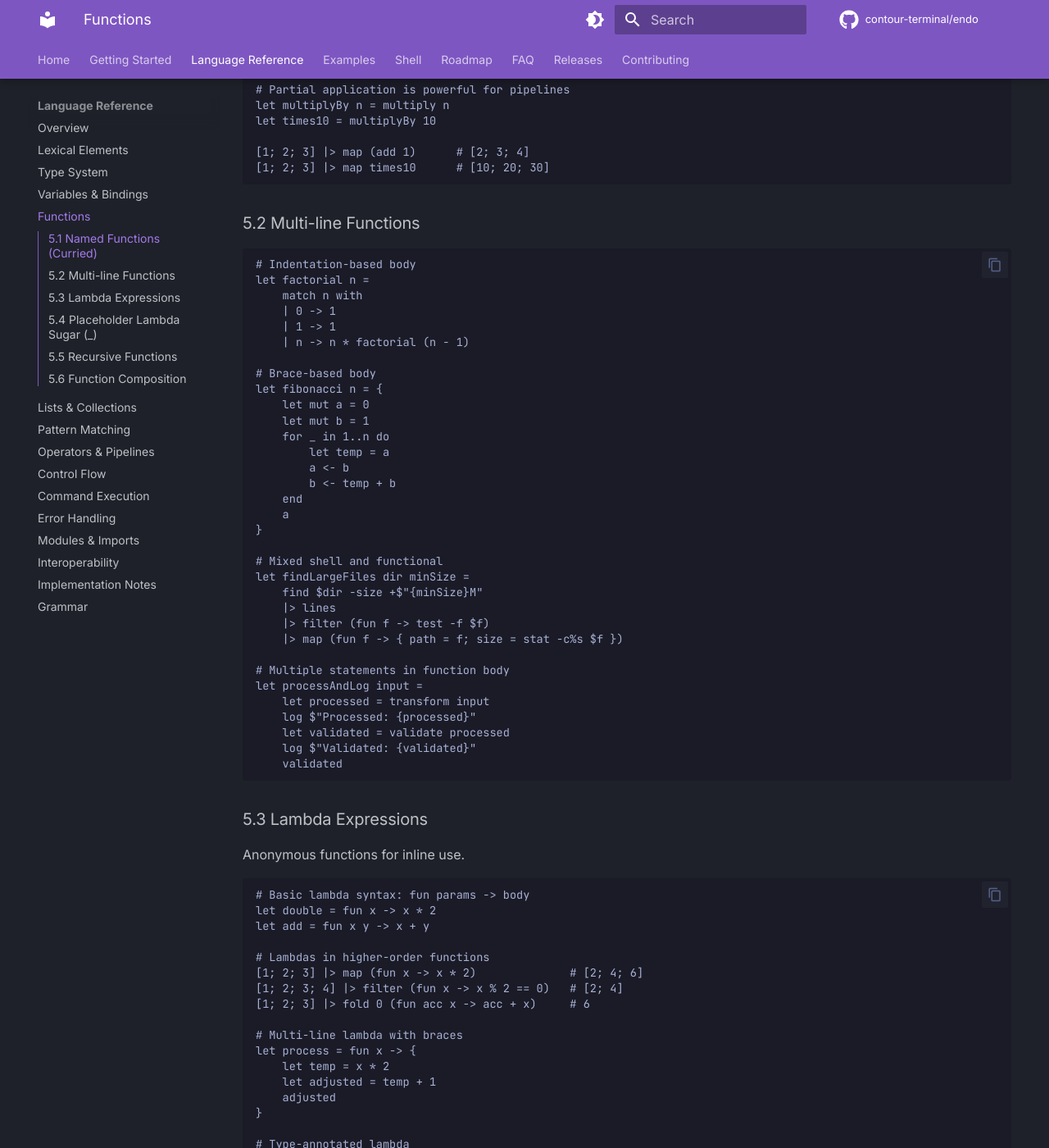
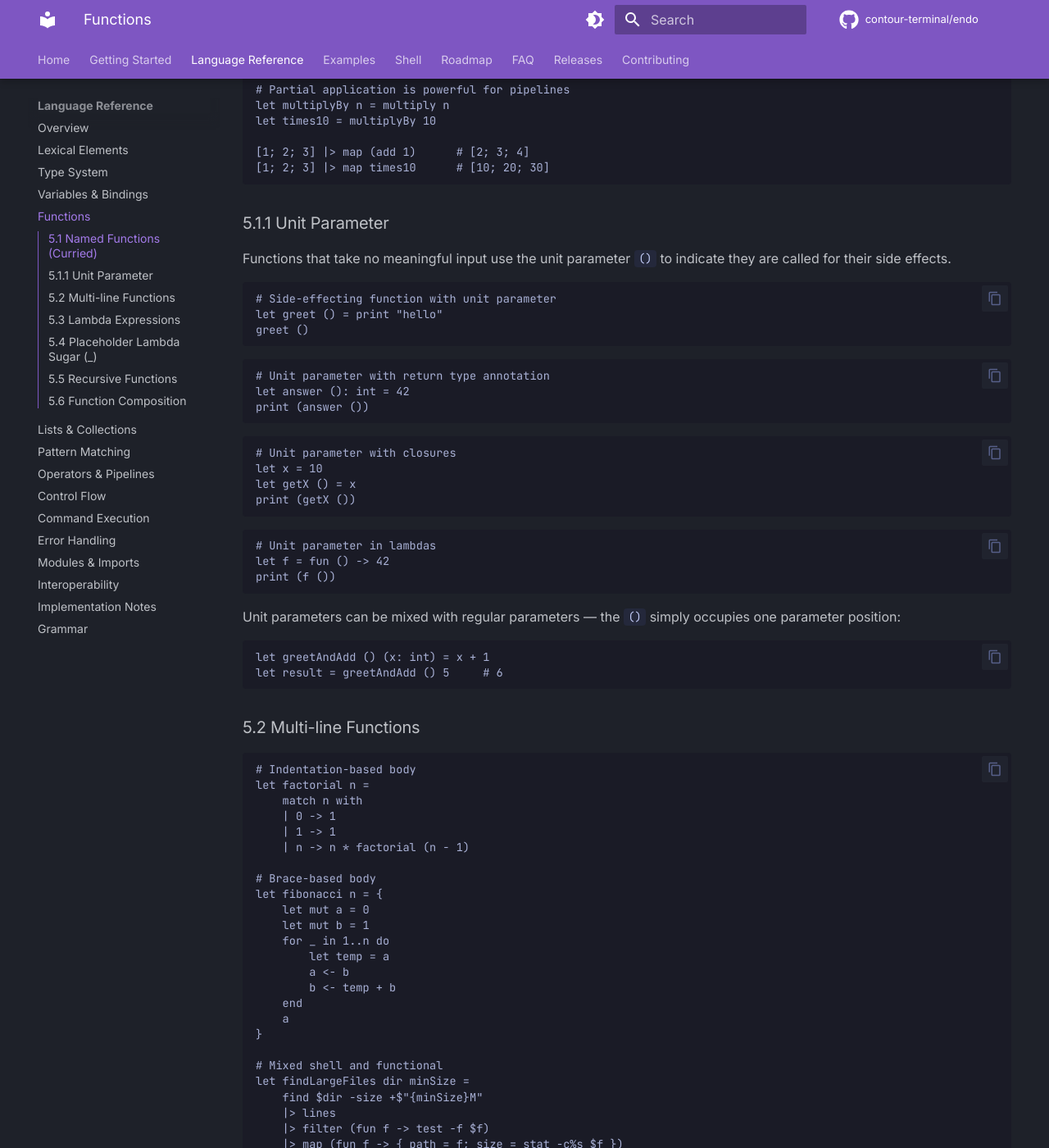
Before and after one commit to contour-terminal/endo, an MkDocs documentation site: the page built from docs/language/functions.md, in a window 1280 px wide and 1400 px high, scrolled down 689 px. Shown: the whole window at 82% size. Built offline with MkDocs 1.6.1 and Material for MkDocs 9.7.7, drawn with Linux system fonts in a browser that asks for light colours; comment, search, counter and statistics services are not loaded.

Commit message:
docs: add unit parameter section to functions page
Add section 5.1.1 documenting the `()` unit parameter syntax with
examples covering side effects, return type annotations, closures,
lambdas, and mixed parameters.

Signed-off-by: Christian Parpart <christian@parpart.family>

````diff
--- a/docs/language/functions.md
+++ b/docs/language/functions.md
@@ -35,6 +35,43 @@ let times10 = multiplyBy 10
 
 [1; 2; 3] |> map (add 1)      # [2; 3; 4]
 [1; 2; 3] |> map times10      # [10; 20; 30]
+```
+
+### 5.1.1 Unit Parameter
+
+Functions that take no meaningful input use the unit parameter `()` to indicate they are called for their side effects.
+
+```endo
+# Side-effecting function with unit parameter
+let greet () = print "hello"
+greet ()
+```
+
+```endo
+# Unit parameter with return type annotation
+let answer (): int = 42
+print (answer ())
+```
+
+```endo
+# Unit parameter with closures
+let x = 10
+let getX () = x
+print (getX ())
+```
+
+```endo
+# Unit parameter in lambdas
+let f = fun () -> 42
+print (f ())
+```
+
+Unit parameters can be mixed with regular parameters — the `()` simply occupies one parameter position:
+
+<!-- endo-no-check -->
+```endo
+let greetAndAdd () (x: int) = x + 1
+let result = greetAndAdd () 5     # 6
 ```
 
 ### 5.2 Multi-line Functions
````
